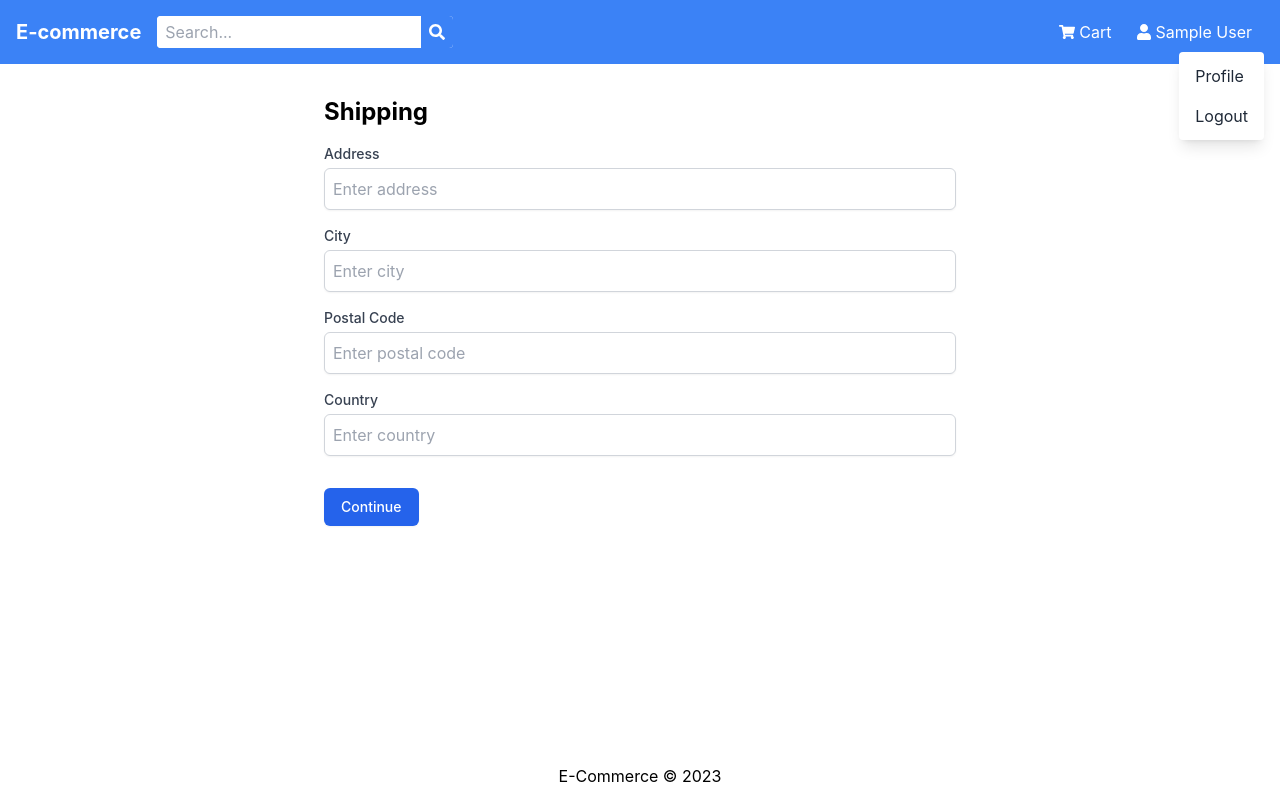
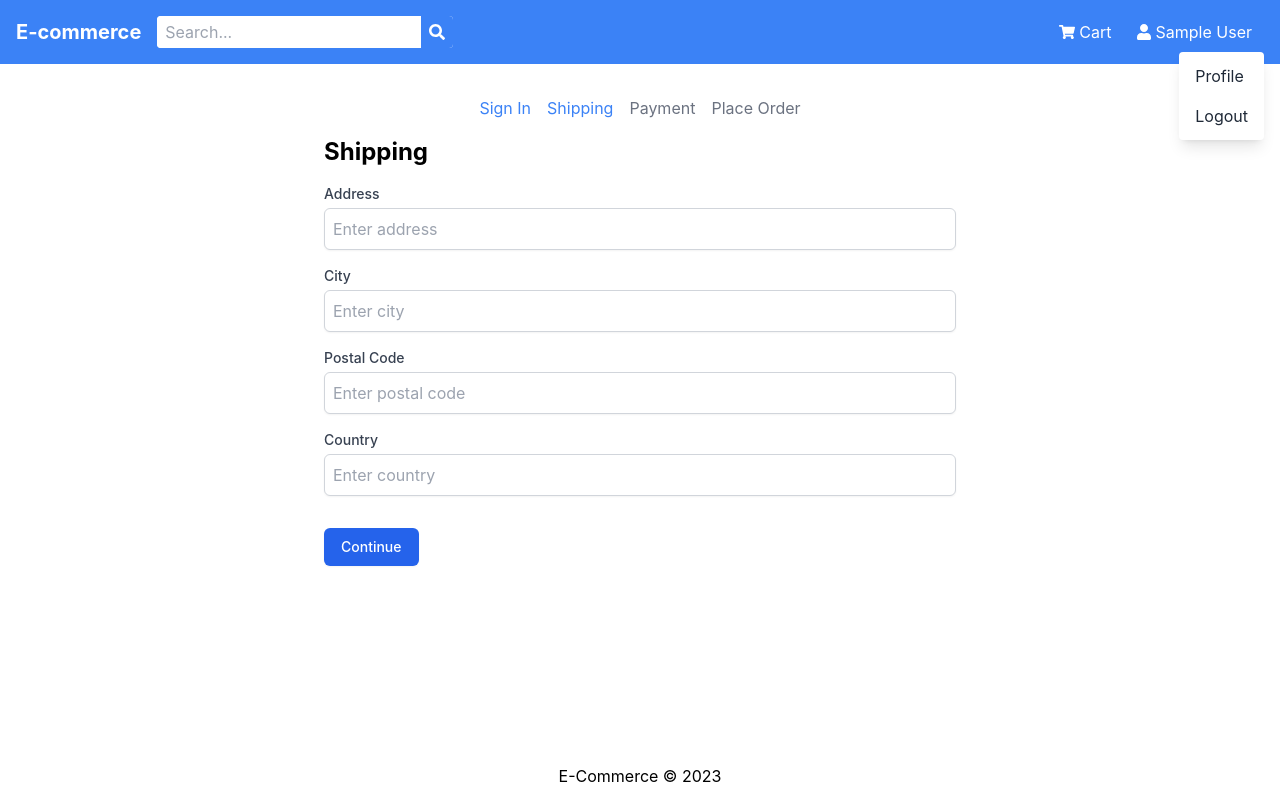
Before and after one commit to cleverice007/e-commerce-mern, a React (Create React App) app in the folder frontend/: page /shipping in a window 1280 px wide. Built offline with nearby package versions, Linux system fonts and the light colour scheme; sample sign-in values are in the browser's storage.

Commit message:
create checkout steps and import in ShippingPage

```diff
--- /dev/null
+++ b/frontend/src/components/CheckoutSteps.tsx
@@ -0,0 +1,51 @@
+import React from 'react';
+import { Link } from 'react-router-dom';
+
+interface CheckoutStepsProps {
+  step1?: boolean;
+  step2?: boolean;
+  step3?: boolean;
+  step4?: boolean;
+}
+
+const CheckoutSteps: React.FC<CheckoutStepsProps> = ({ step1, step2, step3, step4 }) => {
+  return (
+    <div className="flex justify-center mb-4">
+      <div className="flex items-center space-x-4">
+        <div>
+          {step1 ? (
+            <Link to='/login' className="text-blue-500 hover:text-blue-700">Sign In</Link>
+          ) : (
+            <span className="text-gray-500">Sign In</span>
+          )}
+        </div>
+
+        <div>
+          {step2 ? (
+            <Link to='/shipping' className="text-blue-500 hover:text-blue-700">Shipping</Link>
+          ) : (
+            <span className="text-gray-500">Shipping</span>
+          )}
+        </div>
+
+        <div>
+          {step3 ? (
+            <Link to='/payment' className="text-blue-500 hover:text-blue-700">Payment</Link>
+          ) : (
+            <span className="text-gray-500">Payment</span>
+          )}
+        </div>
+
+        <div>
+          {step4 ? (
+            <Link to='/placeorder' className="text-blue-500 hover:text-blue-700">Place Order</Link>
+          ) : (
+            <span className="text-gray-500">Place Order</span>
+          )}
+        </div>
+      </div>
+    </div>
+  );
+};
+
+export default CheckoutSteps;
--- a/frontend/src/pages/RegisterPage.tsx
+++ b/frontend/src/pages/RegisterPage.tsx
@@ -1,7 +1,6 @@
 import { useState, useEffect } from 'react';
 import { Link, useLocation, useNavigate } from 'react-router-dom';
 import { useDispatch, useSelector } from 'react-redux';
-import FormContainer from '../components/FormContainer';
 import { AuthState,UserInfo } from '../slices/authSlice';
 
 import { useRegisterMutation } from '../slices/userApiSlice';
--- a/frontend/src/pages/ShippingPage.tsx
+++ b/frontend/src/pages/ShippingPage.tsx
@@ -1,11 +1,11 @@
 import { useState } from 'react';
 import { useDispatch, useSelector } from 'react-redux';
 import { useNavigate } from 'react-router-dom';
-import FormContainer from '../components/FormContainer';
-import { saveShippingAddress,CartState, CartItem,ShippingAddress } from '../slices/cartSlice';
+import { saveShippingAddress, CartState, CartItem, ShippingAddress } from '../slices/cartSlice';
+import CheckoutSteps  from '../components/CheckoutSteps';
 
 const ShippingPage = () => {
-  const  cart  = useSelector((state: { cart: CartState }) => state.cart);
+  const cart = useSelector((state: { cart: CartState }) => state.cart);
   const { shippingAddress } = cart;
 
   const [address, setAddress] = useState(shippingAddress.address || '');
@@ -26,6 +26,7 @@ const ShippingPage = () => {
 
   return (
     <div className="max-w-2xl mx-auto p-5">
+      <CheckoutSteps step1 step2 />
       <h1 className="text-2xl font-bold mb-4">Shipping</h1>
       <form onSubmit={submitHandler}>
         <div className='mb-4'>
@@ -90,4 +91,4 @@ const ShippingPage = () => {
 
 
 
-  export default ShippingPage;
+export default ShippingPage;
```
